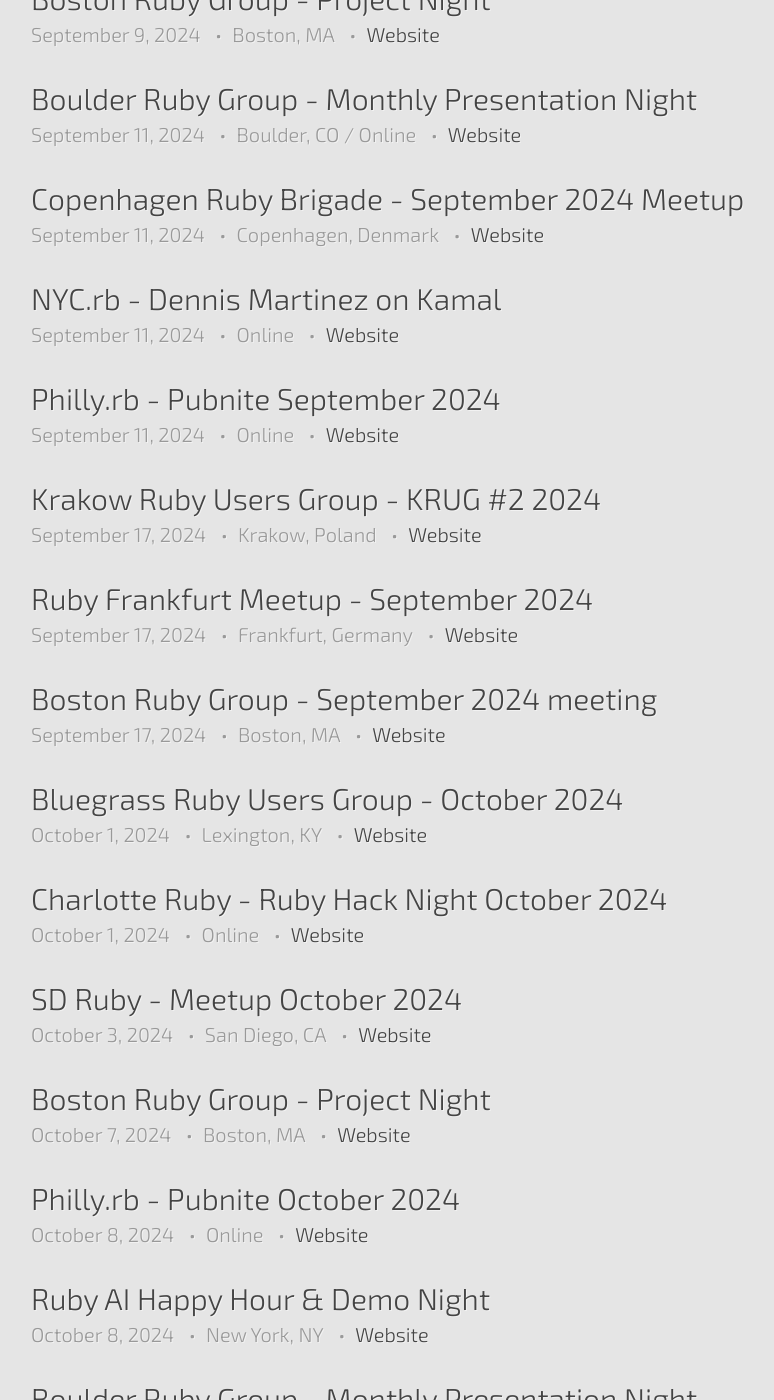
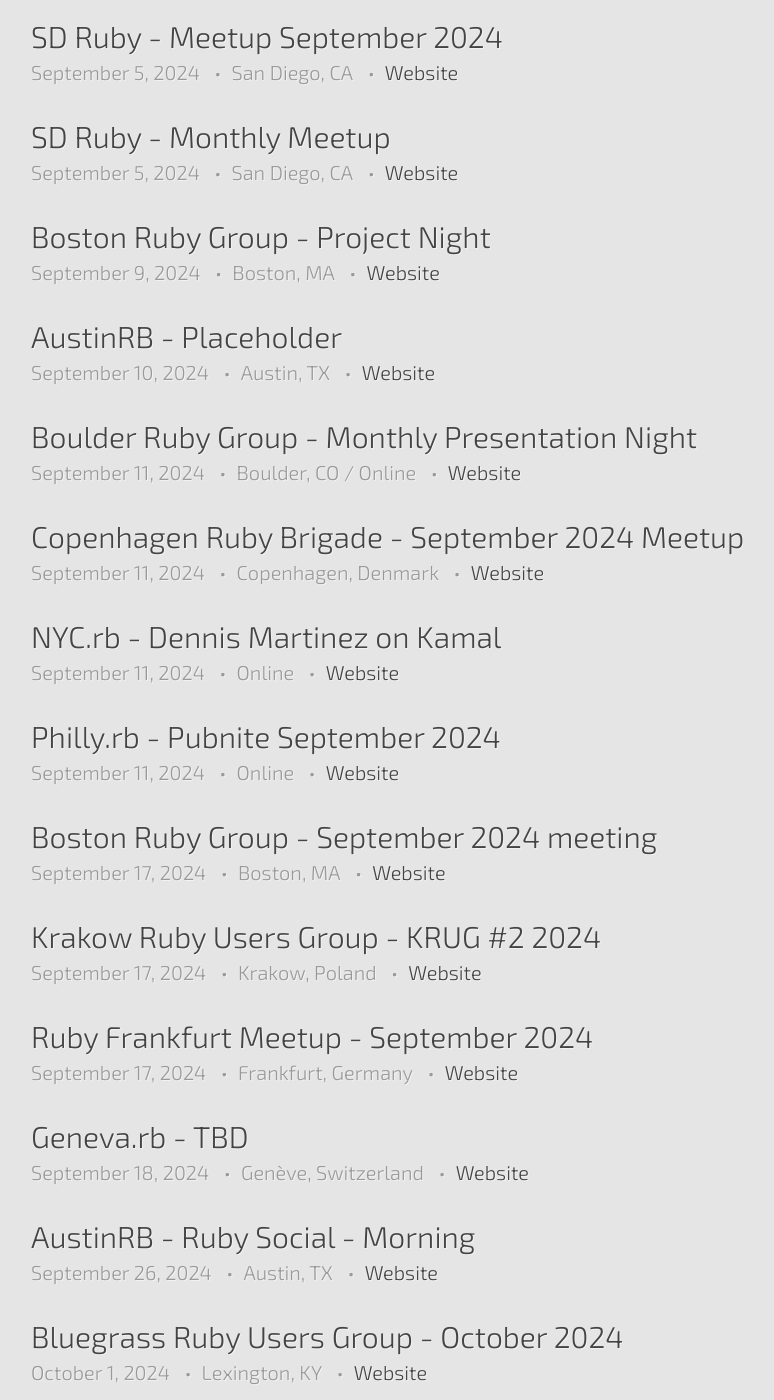
Before and after one commit to ruby-conferences/ruby-conferences.github.io, a Jekyll site: the page built from meetups/index.html, in a window 1280 px wide and 1400 px high, scrolled down 1220 px. Shown: the whole window, without its empty margins (209-983 px from the left). Built offline with Jekyll 4.4.1, drawn with Linux system fonts in a browser that asks for light colours; some of the changed text lies outside the part shown.

Commit message:
New Meetups on August 24, 2024 (#721)
* New Meetups on August 24, 2024
* Remove Rails Camp from meetups

---------

Co-authored-by: Marco Roth <marco.roth@intergga.ch>

```diff
--- a/_data/meetups.yml
+++ b/_data/meetups.yml
@@ -1289,6 +1289,13 @@
   end_time: 20:00:00 PHT
   url: https://www.meetup.com/ruby-phil/events/302886229
 
+- name: Polish Ruby User Group - Warsztaty Przywódcze (PRUG) August 2024
+  location: Poznań, Poland
+  date: 2024-08-29
+  start_time: 18:00:00 CEST
+  end_time: 20:00:00 CEST
+  url: https://www.meetup.com/polishrubyusergroup/events/302823685
+
 - name: Bluegrass Ruby Users Group - September 2024
   location: Lexington, KY
   date: 2024-09-03
@@ -1317,12 +1324,26 @@
   end_time: 21:00:00 PDT
   url: https://www.meetup.com/sdruby/events/hjmpmtygcmbhb
 
+- name: SD Ruby - Monthly Meetup
+  location: San Diego, CA
+  date: 2024-09-05
+  start_time: 19:00:00 PDT
+  end_time: 21:00:00 PDT
+  url: https://www.meetup.com/sdruby/events/302800203
+
 - name: Boston Ruby Group - Project Night
   location: Boston, MA
   date: 2024-09-09
   start_time: 18:00:00 EDT
   end_time: 20:00:00 EDT
   url: https://lu.ma/af2n3jwa
+
+- name: AustinRB - Placeholder
+  location: Austin, TX
+  date: 2024-09-10
+  start_time: 18:30:00 CDT
+  end_time: 20:30:00 CDT
+  url: https://www.meetup.com/austinrb/events/297610752
 
 - name: Boulder Ruby Group - Monthly Presentation Night
   location: Boulder, CO / Online
@@ -1352,6 +1373,13 @@
   end_time: 22:00:00 EDT
   url: https://www.meetup.com/phillyrb/events/302815061
 
+- name: Boston Ruby Group - September 2024 meeting
+  location: Boston, MA
+  date: 2024-09-17
+  start_time: 18:00:00 EDT
+  end_time: 20:00:00 EDT
+  url: https://lu.ma/sbesulha
+
 - name: 'Krakow Ruby Users Group - KRUG #2 2024'
   location: Krakow, Poland
   date: 2024-09-17
@@ -1366,12 +1394,19 @@
   end_time: 21:00:00 CEST
   url: https://www.meetup.com/frankfurt-ruby-meetup/events/302960601
 
-- name: Boston Ruby Group - September 2024 meeting
-  location: Boston, MA
-  date: 2024-09-17
-  start_time: 18:00:00 EDT
-  end_time: 20:00:00 EDT
-  url: https://lu.ma/sbesulha
+- name: Geneva.rb - TBD
+  location: Genève, Switzerland
+  date: 2024-09-18
+  start_time: 19:00:00 CEST
+  end_time: 21:00:00 CEST
+  url: https://www.meetup.com/geneva-rb/events/303018636
+
+- name: AustinRB - Ruby Social - Morning
+  location: Austin, TX
+  date: 2024-09-26
+  start_time: '08:00:00 CDT'
+  end_time: 10:00:00 CDT
+  url: https://www.meetup.com/austinrb/events/302552064
 
 - name: Bluegrass Ruby Users Group - October 2024
   location: Lexington, KY
@@ -1401,6 +1436,13 @@
   end_time: 20:00:00 EDT
   url: https://lu.ma/5wyckv9i
 
+- name: AustinRB - Placeholder
+  location: Austin, TX
+  date: 2024-10-08
+  start_time: 18:30:00 CDT
+  end_time: 21:30:00 CDT
+  url: https://www.meetup.com/austinrb/events/297610754
+
 - name: Philly.rb - Pubnite October 2024
   location: Online
   date: 2024-10-08
@@ -1429,6 +1471,20 @@
   end_time: 19:00:00 EDT
   url: https://www.meetup.com/nyc-rb/events/301062997
 
+- name: Geneva.rb - TBD
+  location: Genève, Switzerland
+  date: 2024-10-16
+  start_time: 19:00:00 CEST
+  end_time: 21:00:00 CEST
+  url: https://www.meetup.com/geneva-rb/events/303018643
+
+- name: AustinRB - Ruby Social - Evening
+  location: Austin, TX
+  date: 2024-10-24
+  start_time: 18:30:00 CDT
+  end_time: 20:30:00 CDT
+  url: https://www.meetup.com/austinrb/events/302552273
+
 - name: Boston Ruby Group - Project Night
   location: Boston, MA
   date: 2024-11-04
@@ -1457,6 +1513,13 @@
   end_time: 21:00:00 PST
   url: https://www.meetup.com/sdruby/events/hjmpmtygcpbkb
 
+- name: AustinRB - Placeholder
+  location: Austin, TX
+  date: 2024-11-12
+  start_time: 18:30:00 CDT
+  end_time: 20:30:00 CDT
+  url: https://www.meetup.com/austinrb/events/297610758
+
 - name: Philly.rb - Pubnite November 2024
   location: Online
   date: 2024-11-12
@@ -1471,6 +1534,13 @@
   end_time: 20:30:00 MST
   url: https://lu.ma/y1c2jita
 
+- name: Geneva.rb - Rails deployment with Kamal (Sean Carroll, GitLab)
+  location: Genève, Switzerland
+  date: 2024-11-13
+  start_time: 19:00:00 CEST
+  end_time: 21:00:00 CEST
+  url: https://www.meetup.com/geneva-rb/events/303018670
+
 - name: NYC.rb - November 2024
   location: Online
   date: 2024-11-13
```
